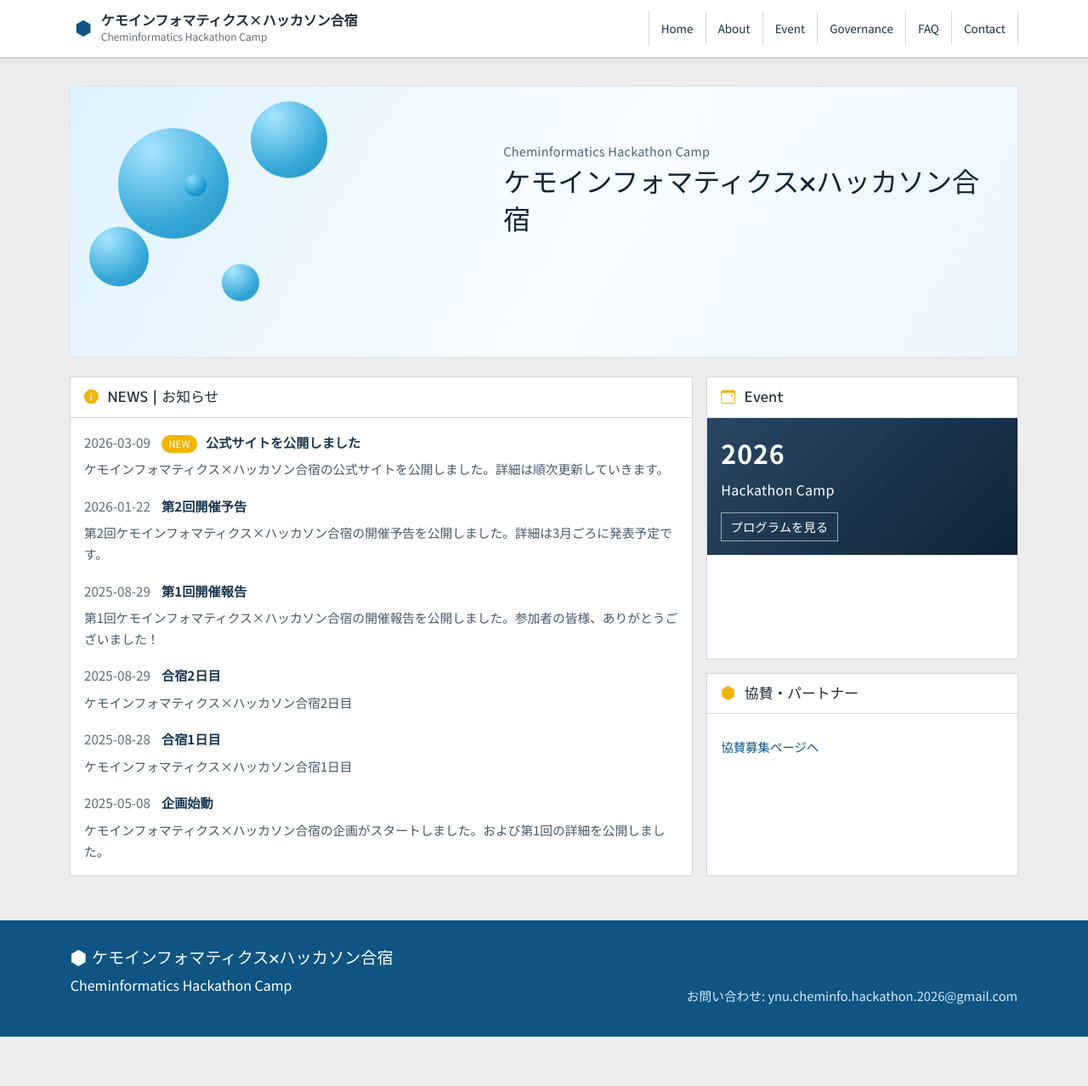
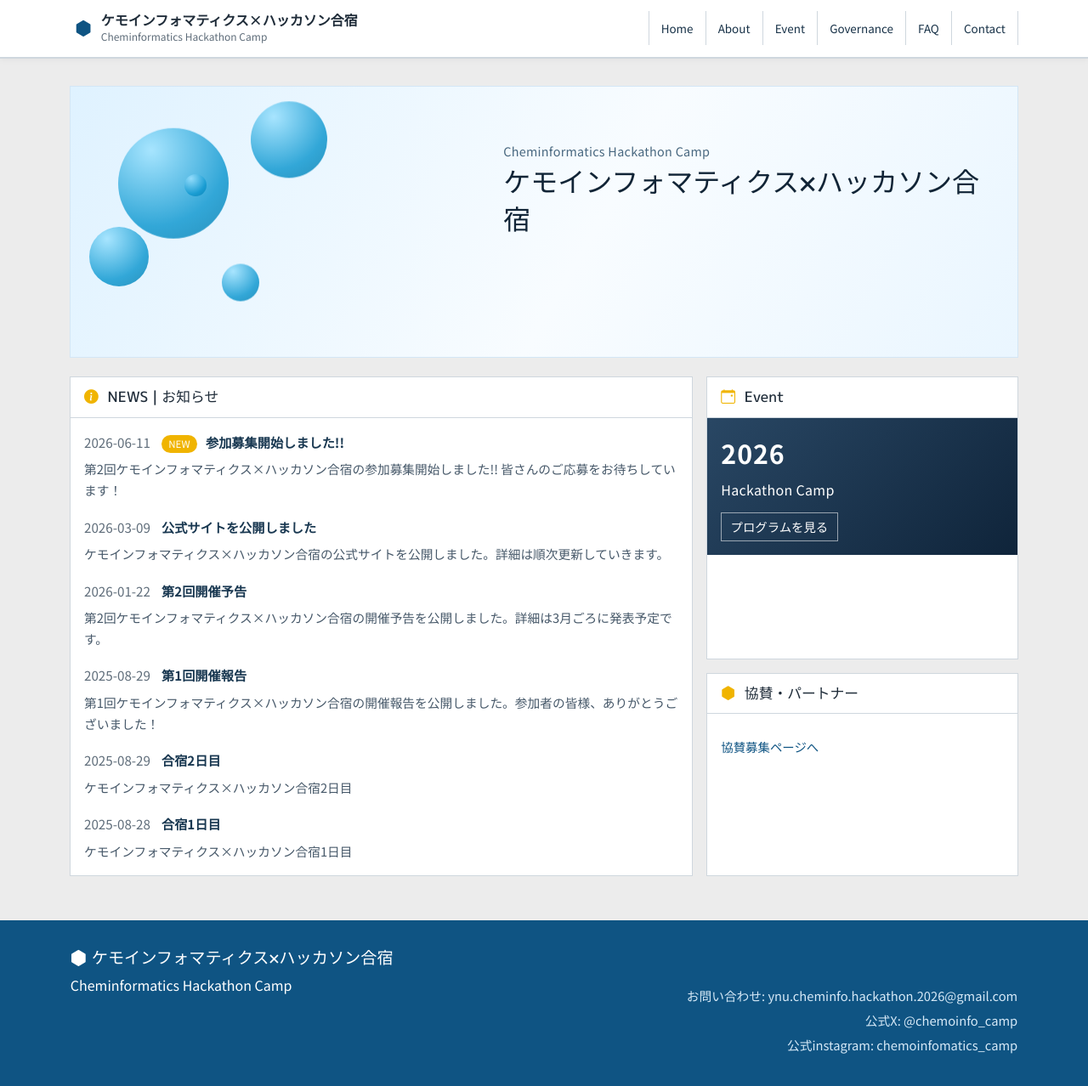
Before and after one commit to Cheminformatics-hackathon/homepage, a Jekyll site: the page built from index.md, in a window 1280 px wide and 1278 px high. Shown: the whole window at 85% size. Built offline with Jekyll 4.4.1, drawn with Linux system fonts in a browser that asks for light colours; a style sheet for code colours, icons or effects is not loaded.

Commit message:
お知らせ追加

```diff
--- a/_data/news.yml
+++ b/_data/news.yml
@@ -3,10 +3,15 @@
 # 新しい順に記載してください
 # ======================================================
 
+- date: "2026-06-11"
+  title: "参加募集開始しました!!"
+  content: "第2回ケモインフォマティクス×ハッカソン合宿の参加募集開始しました!! 皆さんのご応募をお待ちしています！"
+  badge: "NEW"
+
 - date: "2026-03-09"
   title: "公式サイトを公開しました"
   content: "ケモインフォマティクス×ハッカソン合宿の公式サイトを公開しました。詳細は順次更新していきます。"
-  badge: "NEW"
+  badge: ""
 
 - date: "2026-01-22"
   title: "第2回開催予告"
--- a/_includes/footer.html
+++ b/_includes/footer.html
@@ -5,7 +5,10 @@
       <p>{{ site.data.site.event.name_en }}</p>
     </div>
     <div class="footer-meta">
-      <p>お問い合わせ: {{ site.data.site.links.email }}</p>
+      <p>お問い合わせ: {{ site.data.site.links.email }}
+      <p>公式X: @chemoinfo_camp
+      <p>公式instagram: chemoinfomatics_camp
+      </p>
     </div>
   </div>
 </footer>
```
Also changed, not shown: 12 other files.
